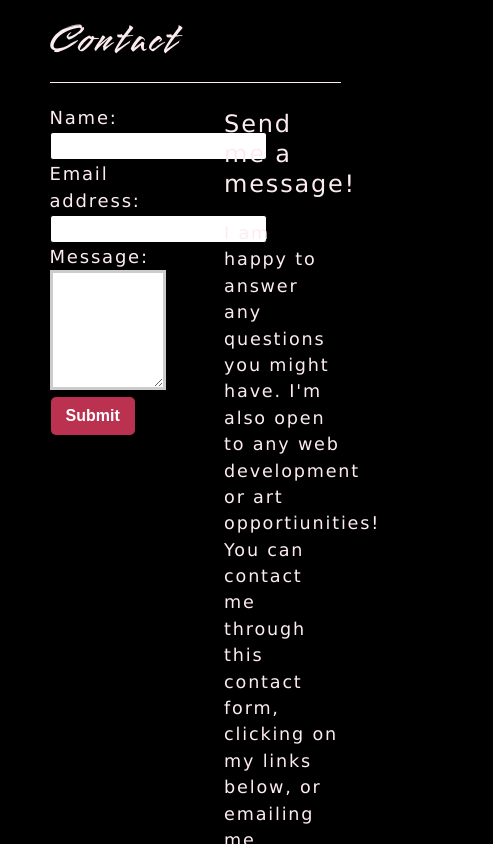
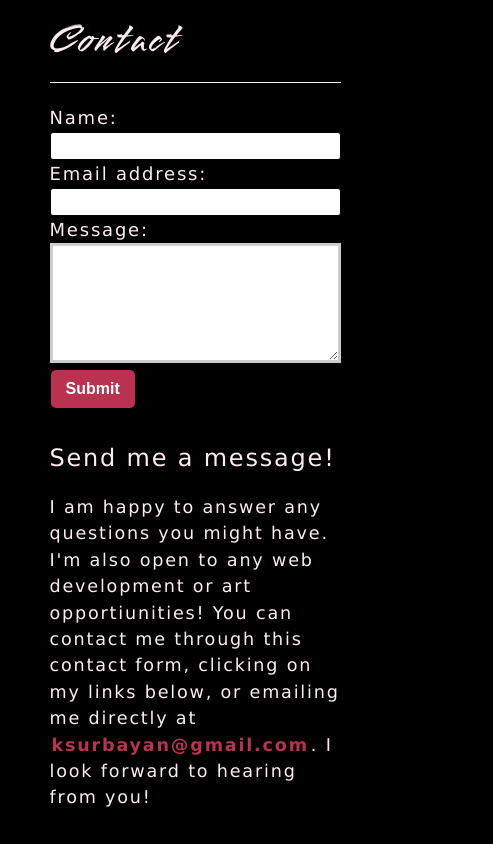
Before and after one commit to kg-phantom/kyrsten-urbayan, a React (Create React App) app: page / in a window 390 px wide. Both pictures are taken after a click on the item "Contact". Shown: the part 884-1728 px from the top of the page, 493 px wide, since content can reach past the window. Built offline with nearby package versions, Linux system fonts and the light colour scheme.

Commit message:
responsive contact form

```diff
--- a/src/components/pages/Contact.js
+++ b/src/components/pages/Contact.js
@@ -69,7 +69,6 @@ function Contact() {
       <h2 className="py-2">Contact</h2>
       <div className="flex-row space-between py-2">
         <form id="contact-form" onSubmit={handleSubmit}>
-          <div>
             <label htmlFor="name">Name:</label>
             <input
               type="text"
@@ -77,8 +76,6 @@ function Contact() {
               defaultValue={name}
               onChange={handleChange}
             />
-          </div>
-          <div>
             <label htmlFor="email">Email address:</label>
             <input
               type="email"
@@ -86,8 +83,6 @@ function Contact() {
               onChange={handleChange}
               defaultValue={email}
             />
-          </div>
-          <div>
             <label htmlFor="message">Message:</label>
             <textarea
               name="message"
@@ -95,7 +90,6 @@ function Contact() {
               onChange={handleChange}
               defaultValue={message}
             />
-          </div>
           {errorMessage && (
             <div>
               <p className="error-text">{errorMessage}</p>
--- a/src/index.css
+++ b/src/index.css
@@ -157,11 +157,11 @@ span[role="img"] {
 }
 
 form {
-  width: 40%;
+  width: 40em;
 }
 
 .contact-text {
-  width: 40%;
+  width: 40em;
 }
 
 .contact-text h4 {
@@ -171,6 +171,7 @@ form {
 
 input {
   font-size: 1rem;
+  width: 100%;
   padding: 0.25rem;
   border: 1px solid var(--dark);
   outline: none;
@@ -181,6 +182,10 @@ input {
 input:focus {
   border: 1px solid var(--secondary);
   box-shadow: 0 0 0.25rem rgba(0, 0, 0, 0.5);
+}
+
+textarea {
+  width: 100%;
 }
 
 li {
```
